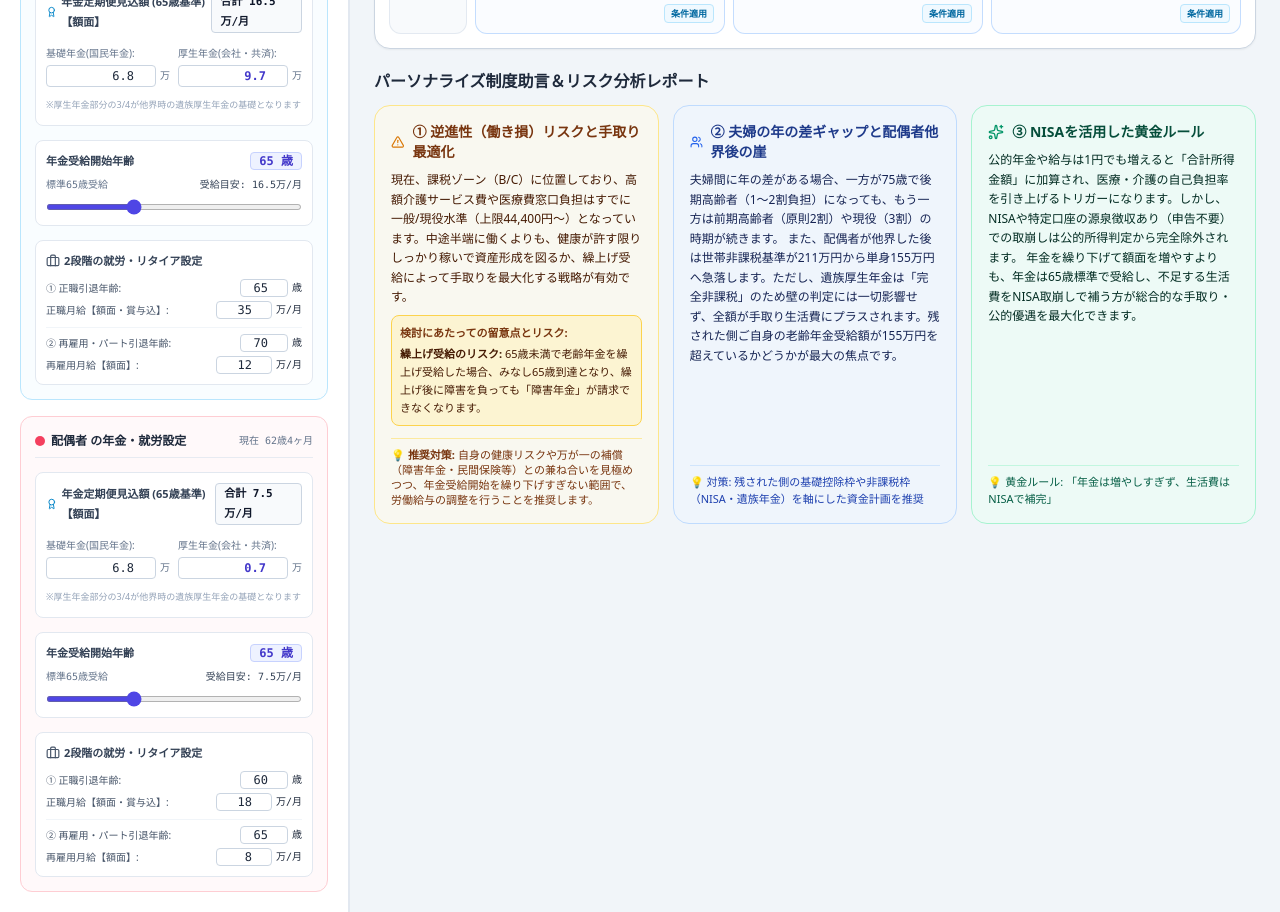
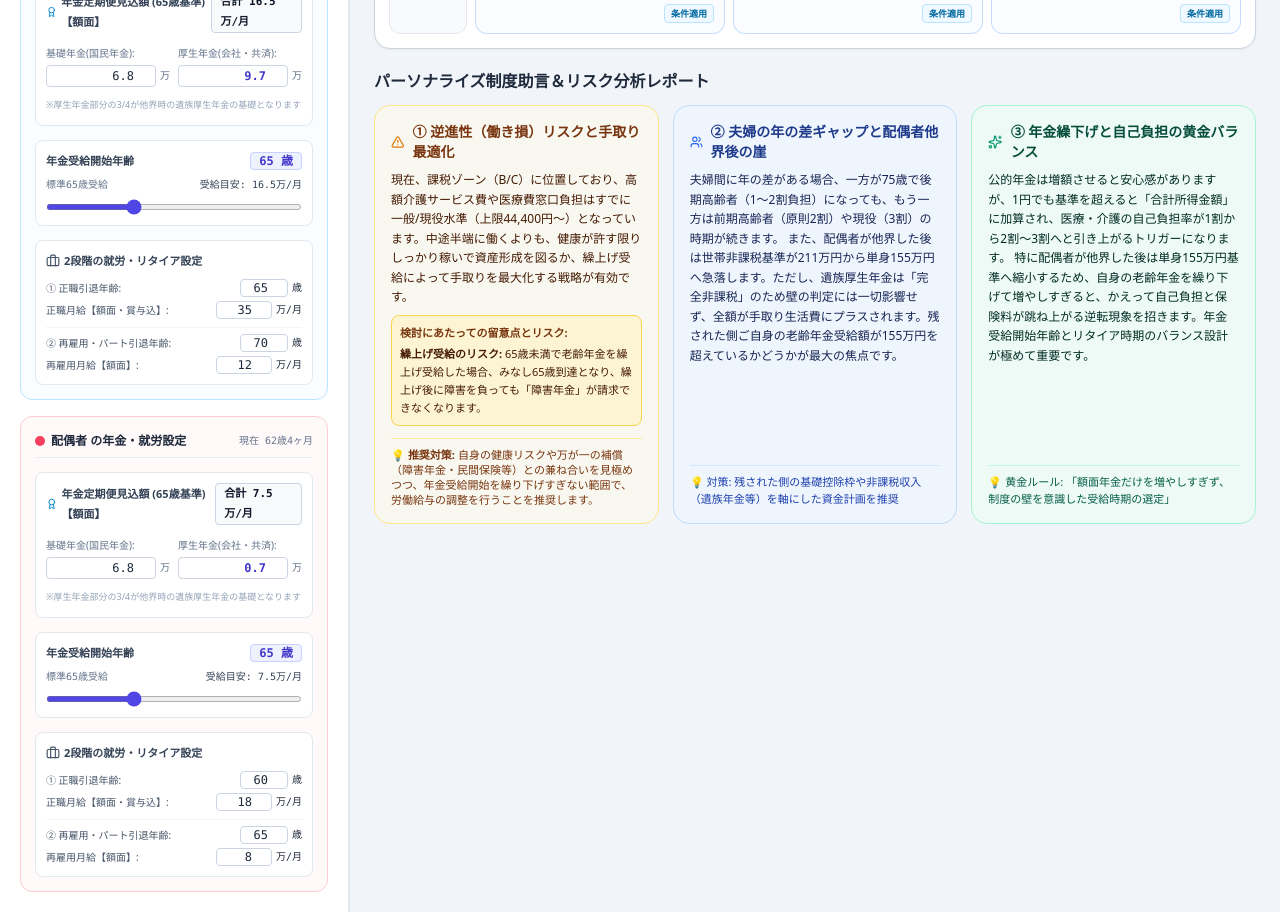
Before and after one commit to kazappdev202606/https-github.com-kazmiura2024-rgb-comprehensive-elder-care-and-medical-cost-sharing-simulator3, a React (Vite) app in the folder frontend/: page / in a window 1280 px wide. Shown: the part 1060-1972 px from the top of the page. Built offline with nearby package versions, Linux system fonts and the light colour scheme.

Commit message:
第2ステップ統合

```diff
--- a/frontend/components/AdviceReports.tsx
+++ b/frontend/components/AdviceReports.tsx
@@ -80,24 +80,24 @@ export const AdviceReports: React.FC<AdviceReportsProps> = ({ currentResult, hou
             </p>
           </div>
           <div className="mt-3 pt-2 border-t border-blue-200/60 text-[11px] text-blue-800 font-medium">
-            💡 対策: 残された側の基礎控除枠や非課税枠（NISA・遺族年金）を軸にした資金計画を推奨
+            💡 対策: 残された側の基礎控除枠や非課税収入（遺族年金等）を軸にした資金計画を推奨
           </div>
         </div>
 
-        {/* レポート③: NISAを活用した所得抑制術 */}
+        {/* レポート③: 公的年金と手取り最大化の黄金ルール */}
         <div className="bg-emerald-50/60 border border-emerald-200 rounded-2xl p-4 flex flex-col justify-between">
           <div>
             <div className="flex items-center gap-2 text-emerald-900 font-bold text-sm mb-2">
               <Sparkles className="w-4 h-4 text-emerald-600" />
-              <span>③ NISAを活用した黄金ルール</span>
+              <span>③ 年金繰下げと自己負担の黄金バランス</span>
             </div>
             <p className="text-xs text-emerald-950 leading-relaxed">
-              公的年金や給与は1円でも増えると「合計所得金額」に加算され、医療・介護の自己負担率を引き上げるトリガーになります。しかし、NISAや特定口座の源泉徴収あり（申告不要）での取崩しは公的所得判定から完全除外されます。
-              年金を繰り下げて額面を増やすよりも、年金は65歳標準で受給し、不足する生活費をNISA取崩しで補う方が総合的な手取り・公的優遇を最大化できます。
+              公的年金は増額させると安心感がありますが、1円でも基準を超えると「合計所得金額」に加算され、医療・介護の自己負担率が1割から2割〜3割へと引き上がるトリガーになります。
+              特に配偶者が他界した後は単身155万円基準へ縮小するため、自身の老齢年金を繰り下げて増やしすぎると、かえって自己負担と保険料が跳ね上がる逆転現象を招きます。年金受給開始年齢とリタイア時期のバランス設計が極めて重要です。
             </p>
           </div>
           <div className="mt-3 pt-2 border-t border-emerald-200/60 text-[11px] text-emerald-800 font-medium">
-            💡 黄金ルール: 「年金は増やしすぎず、生活費はNISAで補完」
+            💡 黄金ルール: 「額面年金だけを増やしすぎず、制度の壁を意識した受給時期の選定」
           </div>
         </div>
       </div>
```
